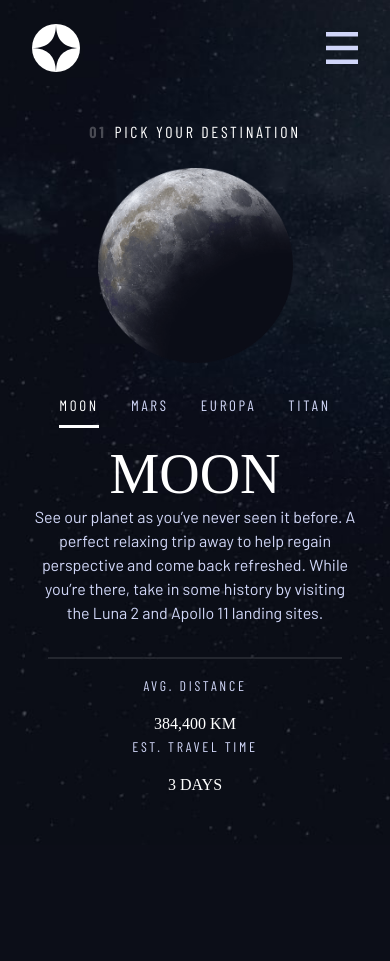
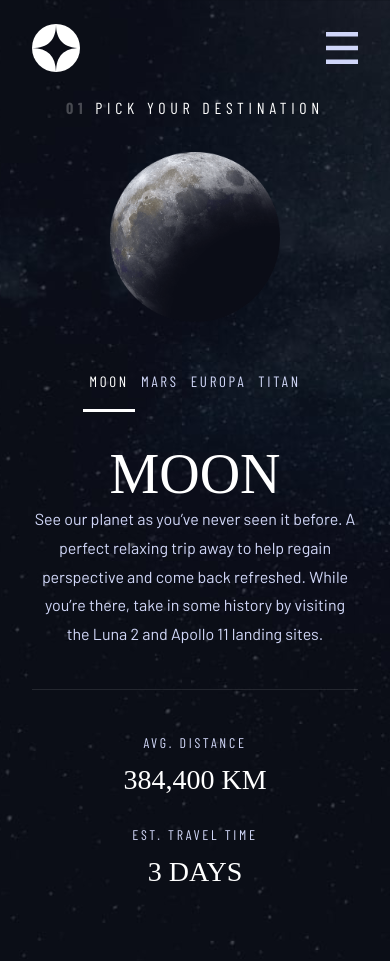
Before and after one commit to DavidKielty1/SpaceTourism, a plain HTML site: page starter-code/destination-moon.html in a window 390 px wide. Before the commit the page ends 845 px from the top, so only its background shows below. Drawn offline with nearby package versions, Linux system fonts and the light colour scheme; a web font is replaced by a local one.

Commit message:
Destinations page responsiveness

```diff
--- a/starter-code/destination-moon.html
+++ b/starter-code/destination-moon.html
@@ -75,57 +75,68 @@
         </ul>
       </nav>
     </header>
-    <h1
-        class="numbered-title--destination uppercase ff-sans-cond letter-spacing-1"
-      >
-        <span>01</span>Pick your destination
+    <main id="main" class="grid-container grid-container--destination flow">
+      <h1 class="numbered-title uppercase ff-sans-cond letter-spacing-2">
+        <span aria-hidden="true">01</span>Pick your destination
       </h1>
-    <main id="main" class="grid-container grid-container--destination">
-      <div >
-        <img class="planet-image" src="./assets/destination/image-moon.png" />
+      <img
+        class="planet-image"
+        src="./assets/destination/image-moon.png"
+        alt="the moon"
+      />
+      <div class="flex tab-list underline-indicators">
+        <button
+          aria-selected="true"
+          class="text-accent uppercase ff-sans-cond letter-spacing-2"
+        >
+          <a href=""></a>Moon
+        </button>
+        <button
+          aria-selected="false"
+          class="text-accent uppercase ff-sans-cond letter-spacing-2"
+        >
+          <a href=""></a>Mars
+        </button>
+        <button
+          aria-selected="false"
+          class="text-accent uppercase ff-sans-cond letter-spacing-2"
+        >
+          <a href=""></a>Europa
+        </button>
+        <button
+          aria-selected="false"
+          class="text-accent uppercase ff-sans-cond letter-spacing-2"
+        >
+          <a href=""></a>Titan
+        </button>
       </div>
-      <div>
-        <nav class="flex secondary-navigation underline-indicators">
-          <li
-            class="active text-accent uppercase ff-sans-cond letter-spacing-2"
-          >
-            <a href=""></a>Moon
-          </li>
-          <li class="text-accent uppercase ff-sans-cond letter-spacing-2">
-            <a href=""></a>Mars
-          </li>
-          <li class="text-accent uppercase ff-sans-cond letter-spacing-2">
-            <a href=""></a>Europa
-          </li>
-          <li class="text-accent uppercase ff-sans-cond letter-spacing-2">
-            <a href=""></a>Titan
-          </li>
-        </nav>
+      <article class="destination-info">
         <h2 class="fs-800 uppercase ff-serif">Moon</h2>
-        <p class="p-destination text-accent fs-300">
+        <p class="text-accent fs-300">
           See our planet as you’ve never seen it before. A perfect relaxing trip
           away to help regain perspective and come back refreshed. While you’re
           there, take in some history by visiting the Luna 2 and Apollo 11
           landing sites.
         </p>
-
+        <div class="destination-meta flex">
+          <div>
+            <h3
+              class="fs-200 ff-sans-cond letter-spacing-2 uppercase text-accent"
+            >
+              Avg. distance
+            </h3>
+            <p class="uppercase ff-serif">384,400 km</p>
+          </div>
+          <div>
+            <h3
+              class="fs-200 ff-sans-cond letter-spacing-2 uppercase text-accent"
+            >
+              Est. travel time
+            </h3>
+            <p class="uppercase ff-serif">3 days</p>
+          </div>
         </div>
-      </div>
+      </article>
     </main>
-    <footer class="grid--footer">
-      <div class="grid">
-        <span
-          class="fs-200 ff-sans-cond letter-spacing-2 uppercase text-accent"
-          >Avg. distance</span
-        >
-        <span class="fs-500 uppercase ff-serif">384,400 km</span>
-      </div>
-      <footer class="grid">
-        <span
-          class="fs-200 ff-sans-cond letter-spacing-2 uppercase text-accent"
-          >Est. travel time</span
-        >
-        <span class="fs-500 uppercase ff-serif">3 days</span>
-      </footer>
   </body>
 </html>
--- a/starter-code/index.css
+++ b/starter-code/index.css
@@ -8,28 +8,28 @@
   --clr-light: 231 77% 90%;
   --clr-white: 0 0% 100%;
 
+  /* font-families */
+  --ff-serif: "Bellefair", serif;
+  --ff-sans-cond: "Barlow Condensed", sans-serif;
+  --ff-sans-normal: "Barlow", sans-serif;
+
   /* font-sizes */
-  --fs-900: clamp(5rem, 11vw + 1rem, 9.375rem);
+  --fs-900: clamp(5rem, 8vw + 1rem, 9.375rem);
   --fs-800: 3.5rem;
   --fs-700: 1.5rem;
-  --fs-600: 1.25rem;
+  --fs-600: 1rem;
   --fs-500: 1rem;
   --fs-400: 0.9375rem;
   --fs-300: 1rem;
   --fs-200: 0.875rem;
-
-  /* font-families */
-  --ff-serif: "Bellefair", serif;
-  --ff-sans-cond: "Barlow Condensed", sans-serif;
-  --ff-sans-normal: "Barlow", sans-serif;
 }
 
 @media (min-width: 35em) {
   :root {
-    /* font-sizes */
     --fs-800: 5rem;
     --fs-700: 2.5rem;
-    --fs-t00: 1.25rem;
+    --fs-600: 1.5rem;
+    --fs-500: 1.25rem;
     --fs-400: 1rem;
   }
 }
@@ -40,6 +40,7 @@
     --fs-800: 6.25rem;
     --fs-700: 3.5rem;
     --fs-600: 2rem;
+    --fs-500: 1.75rem;
     --fs-400: 1.125rem;
   }
 }
@@ -142,47 +143,6 @@ select {
 
 .flow > *:where(:not(:first-child)) {
   margin-top: var(--flow-space, 1rem);
-}
-
-.grid-container {
-  display: grid;
-  place-items: center;
-  text-align: center;
-  padding-inline: 2rem;
-}
-
-.grid-container * {
-  max-width: 50ch;
-}
-
-@media (min-width: 35em), (max-width: 45em) {
-  .grid-container * {
-    max-width: 61ch;
-  }
-}
-
-@media (min-width: 45em) {
-  .grid-container {
-    text-align: left;
-    column-gap: var(--container-gap, 2rem);
-    grid-template-columns: minmax(2em, 1fr) repeat(2, minmax(0, 30rem)) minmax(
-        2em,
-        1fr
-      );
-  }
-
-  .grid-container > *:first-child {
-    grid-column: 2;
-  }
-
-  .grid-container > *:last-child {
-    grid-column: 3;
-  }
-
-  .grid-container--home {
-    padding-bottom: max(6rem, 15vh);
-    align-items: end;
-  }
 }
 
 .sr-only {
@@ -317,7 +277,6 @@ select {
   letter-spacing: 4.72px;
   text-transform: uppercase;
   font-family: var(--ff-sans-cond);
-  margin-bottom: 3rem;
 }
 
 .numbered-title span {
@@ -518,7 +477,18 @@ select {
 }
 
 .tab-list {
-  --gap: 2rem;
+  --gap: -0rem;
+  place-content: center;
+}
+
+@media (min-width: 45em) {
+  .tab-list {
+    place-content: start;
+  }
+}
+
+.tab-list > button {
+  background: transparent;
 }
 
 .dot-indicators > * {
@@ -596,99 +566,121 @@ body {
   }
 }
 
-/* ----------------- */
-/*    Destination    */
-/* ----------------- */
+/* ----------------------------- */
+/* Layout                        */
+/* ----------------------------- */
 
-.numbered-title--destination {
-  letter-spacing: 2.7px;
-  font-size: var(--fs-500);
-  margin-block: 1.5rem;
+.grid-container {
+  display: grid;
+  place-items: center;
   text-align: center;
+  padding-inline: 2rem;
+  padding-bottom: 4rem;
 }
 
-.numbered-title--destination span {
-  color: hsl(var(--clr-white) / 0.25);
-  margin-right: 0.5rem;
-  font-size: var(--fs-500);
-  font-weight: 700;
+.grid-container p:not([class]) {
+  max-width: 50ch;
+}
+
+@media (min-width: 35em), (max-width: 45em) {
+  .grid-container p:not([class]) {
+    max-width: 61ch;
+  }
+}
+
+.numbered-title {
+  grid-area: title;
+}
+
+/*    Destination Layout    */
+.grid-container--destination {
+  place-items: center;
+  align-content: start;
+  text-align: center;
+  --flow-space: 2rem;
+  grid-template-areas:
+    "title"
+    "image"
+    "tabs"
+    "content";
+}
+
+.grid-container--destination > img {
+  grid-area: image;
+  width: clamp(10.625rem, 35vw, 27.8215rem);
+}
+
+.grid-container--destination > .tab-list {
+  grid-area: tabs;
+}
+
+.grid-container--destination > .destination-info {
+  grid-area: content;
+  line-height: 1.8;
+}
+
+.destination-meta {
+  flex-direction: column;
+  border-top: 1px solid hsl(var(--clr-white) / 0.1);
+  padding-top: 2.5rem;
+  margin-top: 2.5rem;
+}
+
+.destination-meta p {
+  font-size: 1.75rem;
 }
 
 @media (min-width: 35em) {
-  .numbered-title--destination {
-    margin-left: 2rem;
-    text-align: left;
+  .numbered-title {
+    justify-self: start;
+    margin-top: 2rem;
+  }
+
+  .destination-meta {
+    flex-direction: row;
+    justify-content: space-evenly;
+    --gap: 4rem;
   }
 }
 
-.grid-container--destination {
-  place-items: center;
-  text-align: center;
-}
-
-.grid--footer {
-  display: grid;
-  place-content: center;
-  text-align: center;
-  margin-top: 1rem;
-  padding-bottom: max(3rem, 5vh);
-}
-
-@media (min-width: 35em) {
-  .grid--footer {
-    grid-template-columns: minmax(7em, 1fr) repeat(2, minmax(0, 30rem)) minmax(
-        7em,
+@media (min-width: 45em) {
+  .grid-container {
+    text-align: left;
+    column-gap: var(--container-gap, 2rem);
+    grid-template-columns: minmax(1rem, 1fr) repeat(2, minmax(0, 35rem)) minmax(
+        1rem,
         1fr
       );
   }
 
-  .grid--footer > *:first-child {
+  .grid-container--home {
+    padding-bottom: max(6rem, 20vh);
+    align-items: end;
+  }
+
+  .grid-container--home > *:first-child {
     grid-column: 2;
   }
 
-  .grid--footer > *:last-child {
+  .grid-container--home > *:last-child {
     grid-column: 3;
+  }
+
+  .grid-container--destination {
+    justify-items: start;
+    grid-template-areas:
+      ". title title ."
+      ". image tabs ."
+      ". image content .";
+  }
+
+  .destination-meta {
+    place-content: start;
+    --gap: min(6vw, 6rem);
   }
 }
 
-.secondary-navigation {
-  --gap: 2rem;
-  --underline-gap: 0.5rem;
-  list-style: none;
-  place-content: center;
-  margin-block: 1rem;
-}
-
-.secondary-navigation a {
-  text-decoration: none;
-  font-size: 1rem;
-}
-
-@media (min-width: 35em) {
-  .numbered-title--destination {
-    text-align: left;
-    place-items: start;
-    justify-content: start;
-  }
-}
-
-.planet-image {
-  position: relative;
-  display: inline-grid;
-  width: clamp(10.625rem, 50vw, 42.375rem);
-}
-
-.p-destination::after {
-  content: "";
-  display: block;
-  position: relative;
-  height: 2px;
-  margin-inline: auto;
-  width: 90%;
-  background: hsl(var(--clr-white) / 0.1);
-  order: 1;
-  margin-top: 2rem;
-}
+/* Destination Moon Background */
 
 .destination {
   background-image: url(./assets/destination/background-destination-mobile.jpg);
```
Also changed, not shown: starter-code/index.html (+1 -1 lines).
